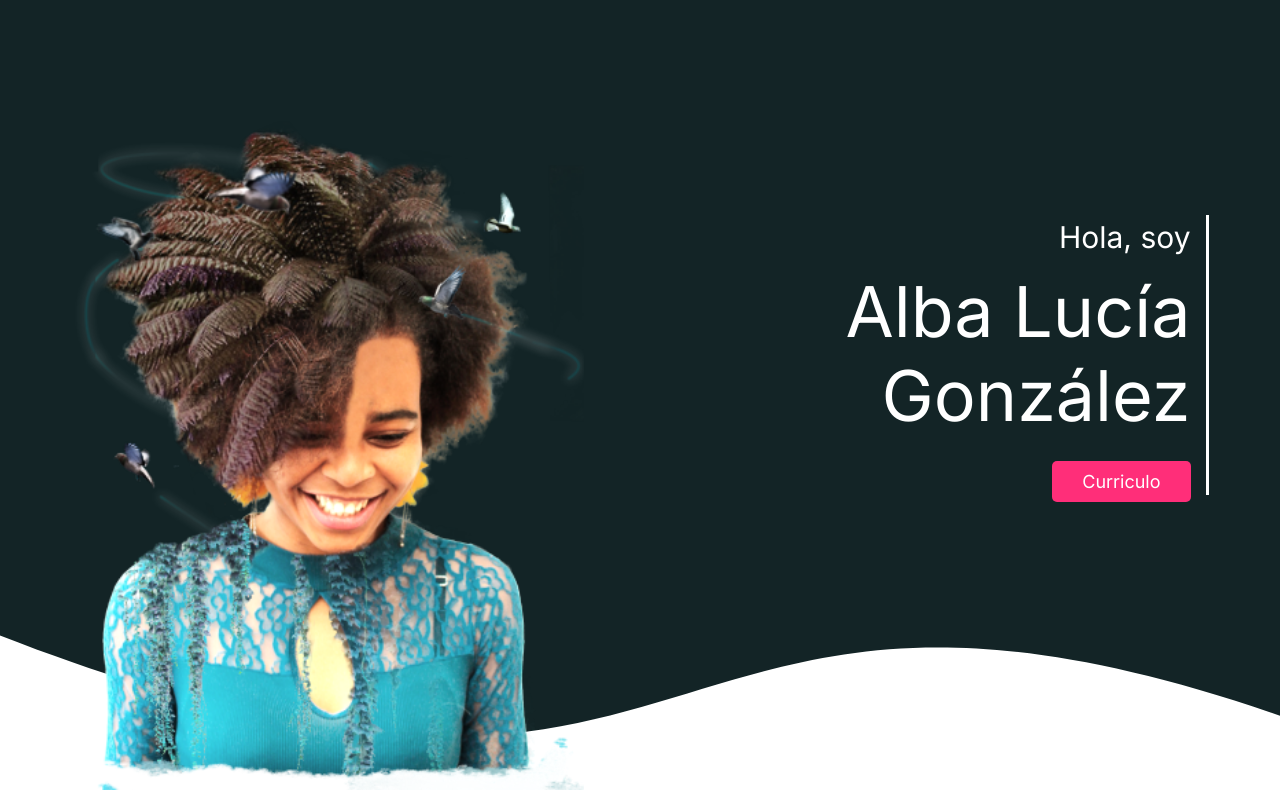
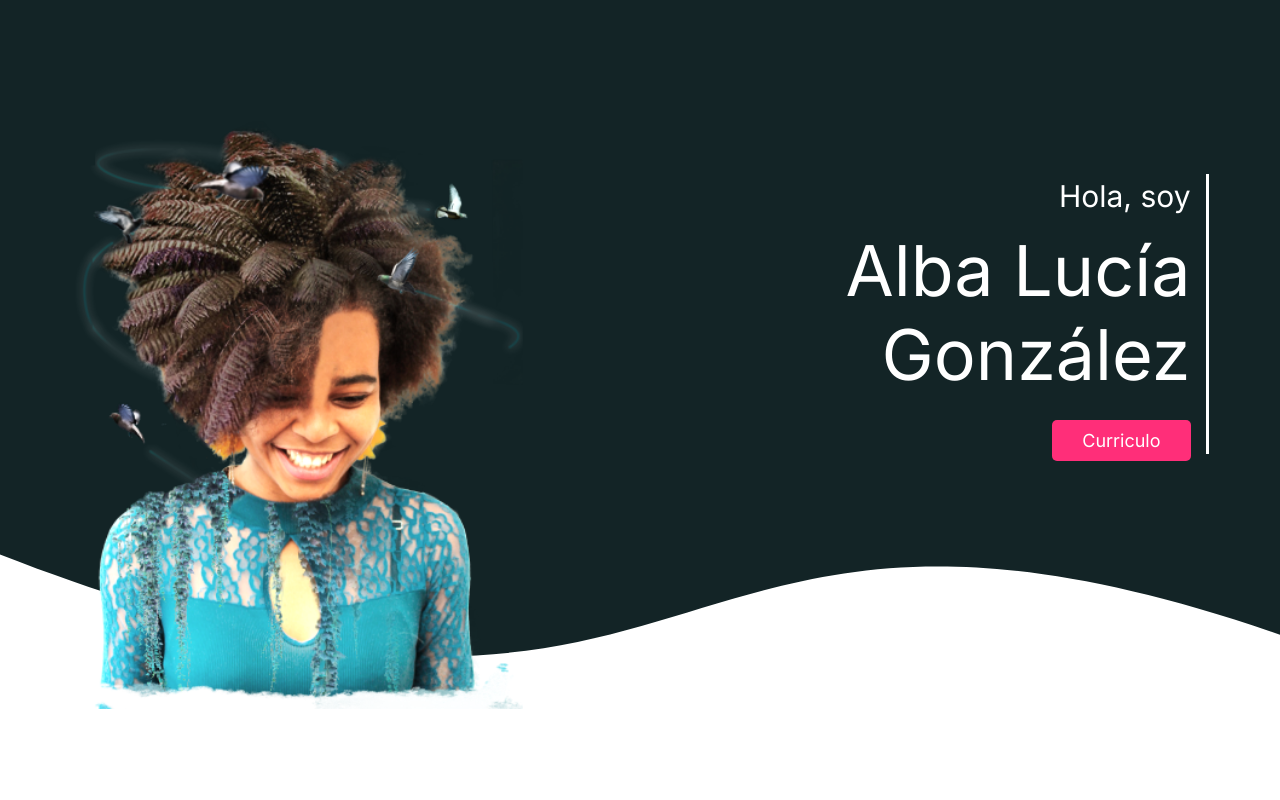
Before and after one commit to Alba-Lucia/Portafolio-workana, a Next.js app: page / in a window 1280 px wide. Shown: the top 800 px of the page. Built offline with nearby package versions, Linux system fonts and the light colour scheme.

Commit message:
tamaño img

```diff
--- a/components/Hero/hero.module.scss
+++ b/components/Hero/hero.module.scss
@@ -46,12 +46,12 @@
         z-index: 9;
 
         @include md{
-            width: 60%;
+            width: 50%;
             margin-bottom: -18rem;
         }
 
         @include lg{
-            width: 50%;
+            width: 40%;
             margin-bottom: -20rem;
         }
     }
--- a/components/Proyects/Entradas/Entradas.jsx
+++ b/components/Proyects/Entradas/Entradas.jsx
@@ -10,7 +10,7 @@ const Entradas = () => {
             <img
                className={styles.entrada__image}
                src='/img/Web-responsive-historia.png'
-               alt='Icon Email'
+               alt='image web Historia'
             />
             <div className={styles.entrada__text}>
                <h5 className={styles.entrada__title}>
@@ -26,7 +26,7 @@ const Entradas = () => {
             <img
                className={styles.entrada__image}
                src='/img/Web-responsive-cafeMercado.png'
-               alt='Icon Email'
+               alt='image web Café de Mercado'
             />
             <div className={styles.entrada__text}>
                <h5 className={styles.entrada__title}>
@@ -42,7 +42,7 @@ const Entradas = () => {
                <img
                   className={styles.entrada__image}
                   src='/img/Web-responsive-wassekun.png'
-                  alt='Icon Email'
+                  alt='image web Waseskun'
                />
                <div className={styles.entrada__text}>
                   <h5 className={styles.entrada__title}>
```
